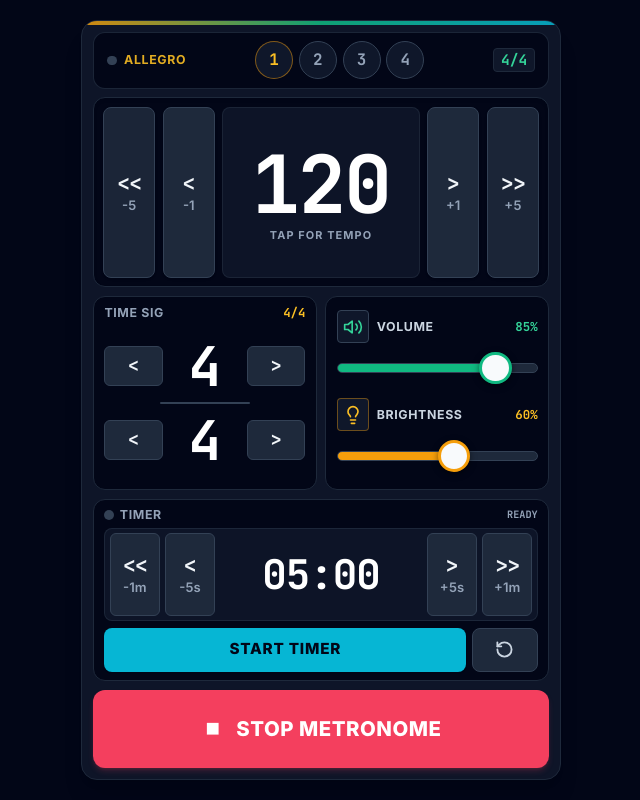
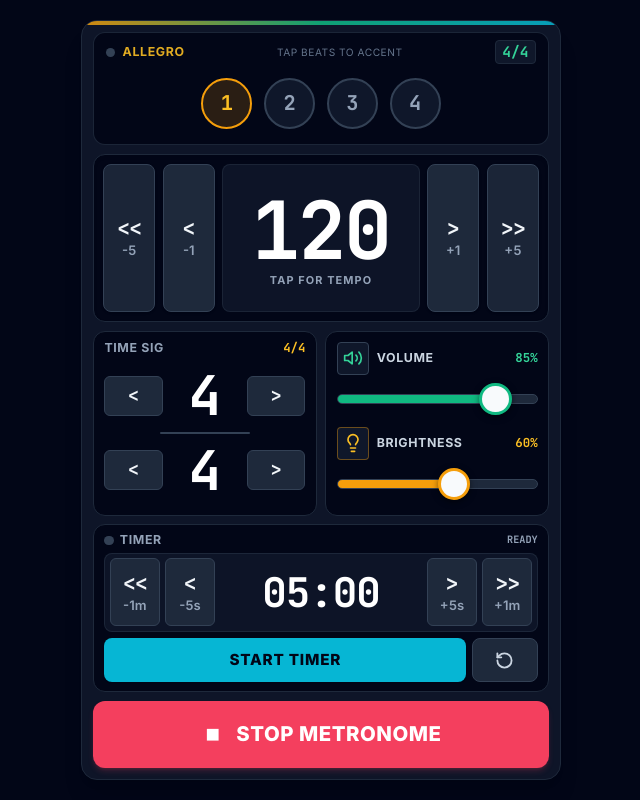
Before and after one commit to Resfelm/SimpleMetronome, a plain HTML site: page index.html in a window 1280 px wide. Both pictures are taken after a click on the button "START METRONOME". Shown: the whole page, without its empty margins (319-959 px from the left). Drawn offline with Linux system fonts and the light colour scheme.

Commit message:
Custom accents and a bigger, balanced beat strip
- Beat strip is taller; tempo name and meter move to a header line so the
  beat circles get the full width
- 1-8 beats in one row, 9-16 in two even rows (16 = 8+8, 9 = 5+4, centred);
  circles size to fit the screen
- Tap a beat to cycle normal -> accent -> silent: accent = high click +
  amber flash, normal = low click + green flash, silent = no click and no
  background flash (circle still lights faintly)
- Patterns are remembered per time signature and saved with the other
  settings; "Reset accents" appears when a pattern isn't the default

Co-Authored-By: Claude Opus 5.5 <noreply@anthropic.com>
Claude-Session: https://claude.ai/code/session_01KxsBi2zDWybcjbCMpURrzD

```diff
--- a/index.html
+++ b/index.html
@@ -77,27 +77,67 @@
     }
 
     /* Rows share the console height in these proportions */
-    .row-beats { flex: 0.7 1 0; }
-    .row-bpm   { flex: 2.2 1 0; }
-    .row-mid   { flex: 2.5 1 0; }
-    .row-timer { flex: 2.1 1 0; }
-    .row-play  { flex: 1.0 1 0; display: flex; }
+    .row-beats { flex: 1.3 1 0; }
+    .row-bpm   { flex: 2.0 1 0; }
+    .row-mid   { flex: 2.3 1 0; }
+    .row-timer { flex: 2.0 1 0; }
+    .row-play  { flex: 0.9 1 0; display: flex; }
 
     /* ---------- Scalable text ---------- */
     .lbl    { font-size: max(9px, calc(var(--u) * 1.7)); line-height: 1; }
     .lbl-xs { font-size: max(8px, calc(var(--u) * 1.4)); line-height: 1; }
 
     /* ---------- Row 1: beat strip ---------- */
-    .row-beats { padding: 0 calc(var(--u) * 1.8); gap: var(--u); }
+    .row-beats { padding: calc(var(--u) * 1) calc(var(--u) * 1.6); gap: calc(var(--u) * 0.8); }
+    .beat-header { gap: var(--u); }
+    .accent-reset { padding: 0.4em 0.8em; }
     .beat-side { gap: calc(var(--u) * 1); }
     .pulse-dot { width: max(8px, calc(var(--u) * 1.3)); height: max(8px, calc(var(--u) * 1.3)); }
     .meter-badge { font-size: max(11px, calc(var(--u) * 2)); padding: 0.2em 0.45em; line-height: 1.1; }
     .install-btn { padding: 0.45em 0.9em; }
-    .beat-lights { gap: max(4px, calc(var(--u) * 0.8)); }
-    .beat-node { width: var(--b); height: var(--b); font-size: calc(var(--b) * 0.42); }
-    .beat-l { --b: max(24px, calc(var(--u) * 5.2)); }
-    .beat-m { --b: max(20px, calc(var(--u) * 4.2)); }
-    .beat-s { --b: max(16px, calc(var(--u) * 3.3)); }
+    /* Beat circles: up to 8 in one row, 9–16 in two even rows. JS sets --cols / --rows.
+       Circle size --b is the largest that fits the strip's width and height. */
+    .beat-lights {
+      --cols: 4;
+      --rows: 1;
+      --gap: max(4px, calc(var(--u) * 0.9));
+      --b: max(24px, min(
+        calc(var(--u) * 7),
+        calc(var(--v) * 9.6 / var(--rows)),
+        calc((100cqw - 10px - var(--u) * 3.2 - (var(--cols) - 1) * var(--gap)) / var(--cols))
+      ));
+      display: flex;
+      flex-wrap: wrap;
+      justify-content: center;   /* a shorter second row (e.g. 9 = 5 + 4) stays centred */
+      align-content: center;
+      gap: var(--gap);
+      width: calc(var(--cols) * var(--b) + (var(--cols) - 1) * var(--gap) + 1px);
+      max-width: 100%;
+      margin: 0 auto;
+    }
+    .beat-lights.one-row { column-gap: calc(var(--gap) * 1.8); width: auto; }
+    .beat-node { flex: 0 0 auto; }
+    .beat-node {
+      width: var(--b);
+      height: var(--b);
+      padding: 0;
+      border-radius: 9999px;
+      border: 2px solid #334155;
+      display: flex;
+      align-items: center;
+      justify-content: center;
+      font-family: 'JetBrains Mono', monospace;
+      font-weight: 700;
+      font-size: calc(var(--b) * 0.4);
+      line-height: 1;
+      cursor: pointer;
+      -webkit-tap-highlight-color: transparent;
+    }
+    /* Beat kinds: normal (low click, green flash), accent (high click, amber flash), silent */
+    .beat-node.is-normal { background-color: #0f172a; border-color: #334155; color: #94a3b8; }
+    .beat-node.is-accent { background-color: rgba(245, 158, 11, 0.16); border-color: #f59e0b; color: #fbbf24; }
+    .beat-node.is-mute   { background-color: transparent; border-style: dashed; border-color: #334155; color: #475569; }
+    .beat-node:focus-visible { outline: 2px solid #94a3b8; outline-offset: 2px; }
 
     /* ---------- Row 2: BPM ---------- */
     .row-bpm { padding: calc(var(--u) * 1.2); gap: calc(var(--u) * 1); }
@@ -215,6 +255,11 @@
       box-shadow: 0 0 12px rgba(16, 185, 129, 0.85);
       transform: scale(1.12);
     }
+    .beat-mute-active {
+      border-color: #94a3b8 !important;
+      color: #e2e8f0 !important;
+      transform: scale(1.06);
+    }
 
     /* Console border pulse on beat (strength follows the brightness slider) */
     .panel-flash-accent {
@@ -243,7 +288,7 @@
   </style>
   <!-- Tailwind CSS v3.4.17, pre-generated from the classes this page uses (no CDN, works offline).
        If you add new Tailwind classes, the file needs regenerating. -->
-  <link rel="stylesheet" href="tailwind.css?v=7">
+  <link rel="stylesheet" href="tailwind.css?v=9">
 </head>
 <body class="bg-slate-950 text-slate-100 font-sans">
 
@@ -254,15 +299,20 @@
     <div class="absolute inset-x-0 top-0 h-1 bg-gradient-to-r from-amber-500 via-emerald-500 to-cyan-500 opacity-85"></div>
 
     <!-- ROW 1: Visual Beat Indicator Strip -->
-    <section aria-label="Beat Indicator" class="row-beats bg-slate-950 border border-slate-800/90 rounded-xl flex items-center justify-between">
+    <section aria-label="Beat Indicator" class="row-beats bg-slate-950 border border-slate-800/90 rounded-xl flex flex-col">
+      <!-- Header: tempo name · accent hint / reset · meter -->
+      <div class="beat-header flex items-center justify-between">
         <div class="beat-side flex items-center shrink-0">
           <div id="headerPulseDot" class="pulse-dot rounded-full bg-slate-700 transition-all duration-75"></div>
           <span id="tempoMarking" class="lbl font-bold uppercase tracking-wider text-amber-400/90">120 BPM</span>
         </div>
 
-      <!-- Dynamic Row of Beat Lights -->
-      <div id="beatLightsContainer" class="beat-lights flex flex-wrap items-center justify-center flex-1">
-        <!-- Populated by JS -->
+        <div class="flex-1 min-w-0 flex items-center justify-center">
+          <span id="accentHint" class="lbl-xs uppercase tracking-wider text-slate-500 truncate">Tap beats to accent</span>
+          <button id="accentResetBtn" type="button" style="display: none;" title="Back to the default accent on beat 1"
+            class="accent-reset lbl-xs rounded-full bg-slate-900 border border-slate-700 text-slate-300 font-bold uppercase tracking-wider hover:bg-slate-800">
+            Reset accents
+          </button>
         </div>
 
         <div class="beat-side flex items-center shrink-0">
@@ -270,6 +320,12 @@
             Install App
           </button>
           <span id="headerMeterBadge" class="meter-badge font-mono font-bold text-emerald-400 bg-slate-900 border border-slate-800 rounded shrink-0">4/4</span>
+        </div>
+      </div>
+
+      <!-- Beat circles: tap one to cycle normal → accent → silent -->
+      <div id="beatLightsContainer" class="beat-lights flex-1" role="group" aria-label="Beats. Tap a beat to cycle normal, accent, silent.">
+        <!-- Populated by JS -->
       </div>
     </section>
 
@@ -575,6 +631,9 @@
         timerID: null,
         visualQueue: [],
         // Practice Countdown Timer State
+        // Custom accent patterns, one per beats-per-measure, e.g. { 7: 'anananm' }
+        // a = accent, n = normal, m = silent. Only non-default patterns are stored.
+        accentPatterns: {},
         timerPresetSec: 5 * 60,   // the time the timer resets to
         timerRemainingSec: 5 * 60,
         timerRunning: false,
@@ -596,6 +655,8 @@
       const tempoMarking = document.getElementById('tempoMarking');
       const headerMeterBadge = document.getElementById('headerMeterBadge');
       const beatLightsContainer = document.getElementById('beatLightsContainer');
+      const accentHint = document.getElementById('accentHint');
+      const accentResetBtn = document.getElementById('accentResetBtn');
 
       // BPM elements
       const bpmDisplay = document.getElementById('bpmDisplay');
@@ -682,26 +743,79 @@
         renderBeatLights();
       }
 
+      // --- Custom accents ---
+      const BEAT_KIND_CLASS = { a: 'is-accent', n: 'is-normal', m: 'is-mute' };
+      const BEAT_KIND_NAME = { a: 'accent', n: 'normal', m: 'silent' };
+      const NEXT_BEAT_KIND = { n: 'a', a: 'm', m: 'n' };  // tap cycle: normal → accent → silent
+
+      function defaultPattern(n) {
+        return 'a' + 'n'.repeat(n - 1);
+      }
+
+      function currentPattern() {
+        const n = state.beatsPerMeasure;
+        const saved = state.accentPatterns[n];
+        return (typeof saved === 'string' && saved.length === n) ? saved : defaultPattern(n);
+      }
+
+      function beatKind(i) {
+        return currentPattern()[i] || 'n';
+      }
+
+      function styleBeatNode(node, i, kind) {
+        node.className = `beat-node ${BEAT_KIND_CLASS[kind]}`;
+        node.setAttribute('aria-label', `Beat ${i + 1}: ${BEAT_KIND_NAME[kind]}`);
+      }
+
       function renderBeatLights() {
+        const n = state.beatsPerMeasure;
+        const rows = n <= 8 ? 1 : 2;
+        const cols = rows === 1 ? n : Math.ceil(n / 2);
+        beatLightsContainer.style.setProperty('--cols', cols);
+        beatLightsContainer.style.setProperty('--rows', rows);
+        beatLightsContainer.classList.toggle('one-row', rows === 1);
+
+        const pattern = currentPattern();
         beatLightsContainer.innerHTML = '';
-        for (let i = 0; i < state.beatsPerMeasure; i++) {
-          const isAccent = i === 0;
-          const node = document.createElement('div');
+        for (let i = 0; i < n; i++) {
+          const node = document.createElement('button');
+          node.type = 'button';
           node.dataset.beatIndex = i;
-          const sizeClasses = state.beatsPerMeasure > 10
-            ? 'beat-s'
-            : state.beatsPerMeasure > 6
-              ? 'beat-m'
-              : 'beat-l';
-
-          node.className = `beat-node ${sizeClasses} rounded-full border flex items-center justify-center font-mono font-bold ${
-            isAccent
-              ? 'bg-slate-900 border-amber-500/50 text-amber-400'
-              : 'bg-slate-900 border-slate-700 text-slate-400'
-          }`;
           node.textContent = i + 1;
+          styleBeatNode(node, i, pattern[i]);
           beatLightsContainer.appendChild(node);
         }
+        updateAccentHint();
+      }
+
+      function updateAccentHint() {
+        const custom = currentPattern() !== defaultPattern(state.beatsPerMeasure);
+        accentHint.style.display = custom ? 'none' : '';
+        accentResetBtn.style.display = custom ? '' : 'none';
+      }
+
+      function setPattern(pattern) {
+        const n = state.beatsPerMeasure;
+        if (pattern === defaultPattern(n)) {
+          delete state.accentPatterns[n];
+        } else {
+          state.accentPatterns[n] = pattern;
+        }
+        saveSettings();
+      }
+
+      function cycleBeat(i) {
+        const pattern = currentPattern().split('');
+        pattern[i] = NEXT_BEAT_KIND[pattern[i]] || 'n';
+        setPattern(pattern.join(''));
+        const node = beatLightsContainer.children[i];
+        if (node) styleBeatNode(node, i, pattern[i]);
+        updateAccentHint();
+      }
+
+      function resetAccents() {
+        setPattern(defaultPattern(state.beatsPerMeasure));
+        renderBeatLights();
       }
 
       const SPEAKER_PATH = '<path stroke-linecap="round" stroke-linejoin="round" d="M11 5L6 9H2v6h4l5 4V5z" />';
@@ -1016,11 +1130,11 @@
         volumeGainNode.gain.setTargetAtTime(volumeToGain(state.volume), audioCtx.currentTime, 0.015);
       }
 
-      function scheduleClickSound(beatIndex, time) {
-        if (state.volume <= 0) return;
+      function scheduleClickSound(kind, time) {
+        if (state.volume <= 0 || kind === 'm') return;
 
         const peakGain = CLICK_DRIVE;
-        const isAccent = beatIndex === 0;
+        const isAccent = kind === 'a';
         const osc = audioCtx.createOscillator();
         const transientOsc = audioCtx.createOscillator();
         const gainNode = audioCtx.createGain();
@@ -1064,8 +1178,9 @@
       }
 
       function scheduleNote(beatIndex, time) {
-        scheduleClickSound(beatIndex, time);
-        state.visualQueue.push({ beat: beatIndex, time: time });
+        const kind = beatKind(beatIndex);
+        scheduleClickSound(kind, time);
+        state.visualQueue.push({ beat: beatIndex, kind: kind, time: time });
       }
 
       function scheduler() {
@@ -1078,7 +1193,7 @@
       function clearBeatVisuals() {
         const nodes = beatLightsContainer.children;
         for (let i = 0; i < nodes.length; i++) {
-          nodes[i].classList.remove('beat-accent-active', 'beat-regular-active');
+          nodes[i].classList.remove('beat-accent-active', 'beat-regular-active', 'beat-mute-active');
         }
         metronomeConsole.classList.remove('panel-flash-accent', 'panel-flash-regular');
       }
@@ -1098,28 +1213,34 @@
         );
       }
 
-      function triggerBeatVisual(beatIndex) {
+      function triggerBeatVisual(beatIndex, kind) {
         clearBeatVisuals();
 
         const nodes = beatLightsContainer.children;
         const targetNode = nodes[beatIndex];
-        const isAccent = beatIndex === 0;
+        const isAccent = kind === 'a';
+        const isSilent = kind === 'm';
 
         if (targetNode) {
-          targetNode.classList.add(isAccent ? 'beat-accent-active' : 'beat-regular-active');
-        }
-
+          targetNode.classList.add(isSilent ? 'beat-mute-active' : isAccent ? 'beat-accent-active' : 'beat-regular-active');
+        }
+
+        // Silent beats: only the beat circle shows where you are; no flash, no click
+        if (!isSilent) {
           flashConsole(isAccent);
           if (state.brightness > 0) {
             metronomeConsole.classList.add(isAccent ? 'panel-flash-accent' : 'panel-flash-regular');
           }
-        headerPulseDot.className = isAccent
+        }
+        headerPulseDot.className = isSilent
+          ? 'pulse-dot rounded-full bg-slate-500 transition-all duration-75'
+          : isAccent
             ? 'pulse-dot rounded-full bg-amber-400 shadow-[0_0_8px_#f59e0b] scale-125 transition-all duration-75'
             : 'pulse-dot rounded-full bg-emerald-400 shadow-[0_0_8px_#10b981] scale-110 transition-all duration-75';
 
         setTimeout(() => {
           if (targetNode) {
-            targetNode.classList.remove('beat-accent-active', 'beat-regular-active');
+            targetNode.classList.remove('beat-accent-active', 'beat-regular-active', 'beat-mute-active');
           }
           metronomeConsole.classList.remove('panel-flash-accent', 'panel-flash-regular');
           if (state.isPlaying) {
@@ -1134,7 +1255,7 @@
         const currentTime = audioCtx.currentTime;
         while (state.visualQueue.length && state.visualQueue[0].time <= currentTime + 0.015) {
           const event = state.visualQueue.shift();
-          triggerBeatVisual(event.beat);
+          triggerBeatVisual(event.beat, event.kind);
         }
 
         requestAnimationFrame(visualLoop);
@@ -1213,6 +1334,15 @@
           state.volume = pick(saved.volume, 0, 100, state.volume);
           state.brightness = pick(saved.brightness, 0, 100, state.brightness);
           state.timerPresetSec = pick(saved.timerPresetSec, MIN_TIMER_SEC, MAX_TIMER_SEC, state.timerPresetSec);
+          if (saved.accentPatterns && typeof saved.accentPatterns === 'object') {
+            for (const [key, pattern] of Object.entries(saved.accentPatterns)) {
+              const n = Number(key);
+              if (Number.isInteger(n) && n >= MIN_TOP_TS && n <= MAX_TOP_TS &&
+                  typeof pattern === 'string' && pattern.length === n && /^[anm]+$/.test(pattern)) {
+                state.accentPatterns[n] = pattern;
+              }
+            }
+          }
           state.timerRemainingSec = state.timerPresetSec;
         } catch (e) { /* storage unavailable or corrupt: use defaults */ }
       }
@@ -1227,7 +1357,8 @@
             beatUnitIndex: state.beatUnitIndex,
             volume: state.volume,
             brightness: state.brightness,
-            timerPresetSec: state.timerPresetSec
+            timerPresetSec: state.timerPresetSec,
+            accentPatterns: state.accentPatterns
           }));
         } catch (e) { /* storage unavailable: settings just won't persist */ }
       }
@@ -1349,6 +1480,12 @@
       tsTopIncBtn.addEventListener('click', () => changeTopTimeSignature(1));
       tsBottomDecBtn.addEventListener('click', () => changeBottomTimeSignature(-1));
       tsBottomIncBtn.addEventListener('click', () => changeBottomTimeSignature(1));
+
+      beatLightsContainer.addEventListener('click', (e) => {
+        const node = e.target.closest('.beat-node');
+        if (node) cycleBeat(Number(node.dataset.beatIndex));
+      });
+      accentResetBtn.addEventListener('click', resetAccents);
 
       volumeSlider.addEventListener('input', () => setVolume(Number(volumeSlider.value)));
       brightnessSlider.addEventListener('input', () => setBrightness(Number(brightnessSlider.value)));
--- a/sw.js
+++ b/sw.js
@@ -1,10 +1,10 @@
 // Bump this version whenever the app's files change, so old caches get cleared.
-const CACHE_NAME = 'metronome-v8';
+const CACHE_NAME = 'metronome-v9';
 // Everything the app needs, so it runs fully offline once installed.
 const ASSETS = [
   './',
   './index.html',
-  './tailwind.css?v=7',
+  './tailwind.css?v=9',
   './manifest.json',
   './icon-192.png',
   './icon-512.png',
```
Also changed, not shown: tailwind.css. Lines whose indentation alone changed are shown as unchanged.
